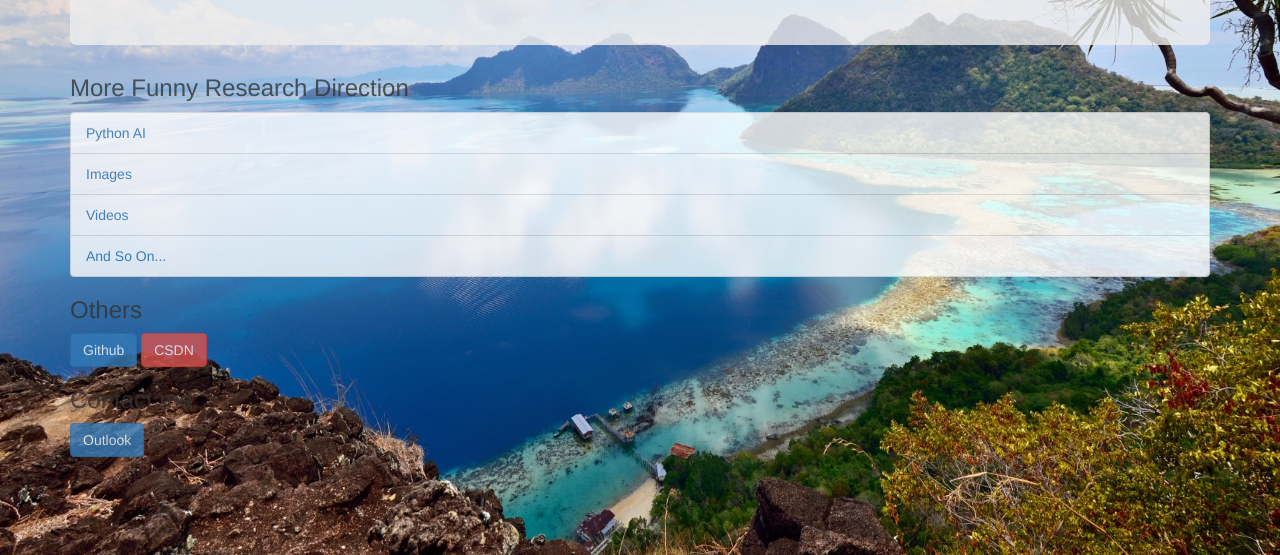
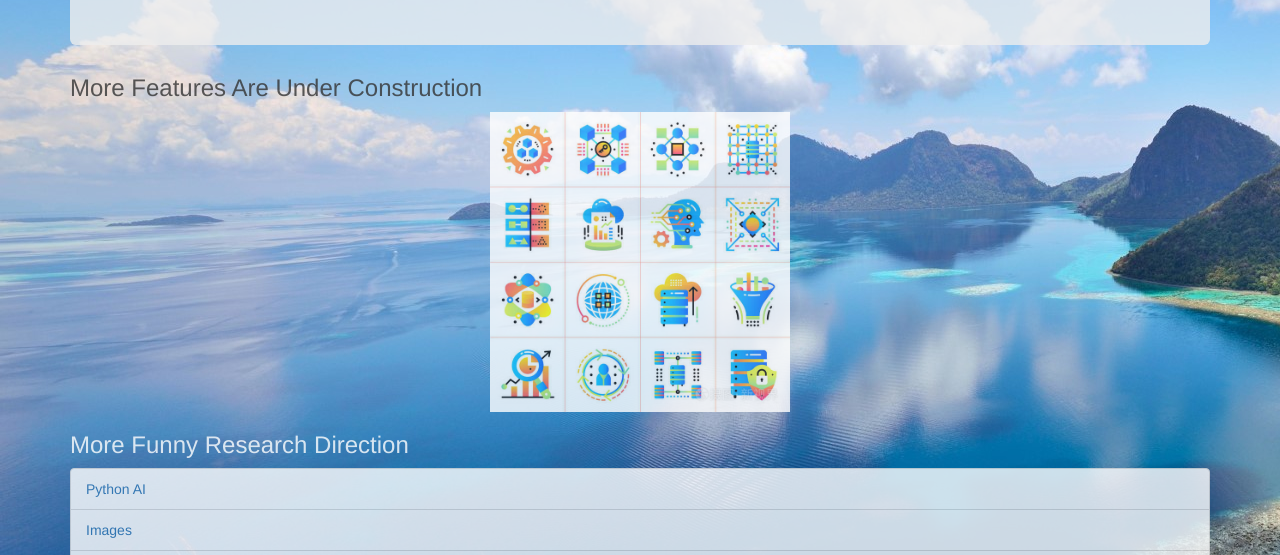
Before and after one commit to visionartist/visionartist.github.io, a plain HTML site: page index.html in a window 1280 px wide. Shown: the part 245-800 px from the top of the page. Drawn offline with nearby package versions, Linux system fonts and the light colour scheme.

Commit message:
pages update

```diff
--- a/index.html
+++ b/index.html
@@ -1,49 +1,60 @@
 <!DOCTYPE html>
 <html lang="en">
+
 <head>
     <meta charset="UTF-8">
     <meta http-equiv="X-UA-Compatible" content="IE=edge">
     <meta name="viewport" content="width=device-width, initial-scale=1.0">
-    <title>Wangzirui32 个人Github博客页面</title>
-    <link rel="stylesheet" href="https://stackpath.bootstrapcdn.com/bootstrap/3.4.1/css/bootstrap.min.css" integrity="sha384-HSMxcRTRxnN+Bdg0JdbxYKrThecOKuH5zCYotlSAcp1+c8xmyTe9GYg1l9a69psu" crossorigin="anonymous">
+    <title>Vision Artist Pages</title>
+    <link rel="stylesheet" href="https://stackpath.bootstrapcdn.com/bootstrap/3.4.1/css/bootstrap.min.css"
+        integrity="sha384-HSMxcRTRxnN+Bdg0JdbxYKrThecOKuH5zCYotlSAcp1+c8xmyTe9GYg1l9a69psu" crossorigin="anonymous">
     <script src="https://cdn.bootcdn.net/ajax/libs/jquery/3.6.0/jquery.js"></script>
     <style>
-        html{
+        html {
             height: 100%;
         }
+
         body {
             background-image: url("./bg.jpg");
-            background-repeat: no-repeat;
-            background-size: 100% 100%;
+            background-size: cover cover;
             opacity: 0.8;
         }
     </style>
 </head>
+
 <body>
     <div class="container">
         <h1></h1>
         <div class="jumbotron">
             <div class="container">
                 <h1>Vision Artist <small>Pages for computer vision</small></h1>
-                <p>My current research direction is computer vision such as pictures and videos, and I plan to make some of the results into mobile phone applications</p>
+                <p>My current research direction is computer vision such as pictures and videos, and I plan to make some
+                    of the results into mobile phone applications</p>
             </div>
         </div>
-        <h3>More Funny Research Direction</h3>
+        <h3>More Features Are Under Construction</h3>
+        <center><img src="./southeast.jpg" width="300" height="300" /></center>
+
+        <h3 style="color: #fff">More Funny Research Direction</h3>
         <ul class="list-group">
             <li class="list-group-item"><a href="https://github.com/DefTruth/lite.ai.toolkit">Python AI</a></li>
             <li class="list-group-item"><a href="https://github.com/tzutalin/labelImg">Images</a></li>
             <li class="list-group-item"><a href="https://github.com/3b1b/videos">Videos</a></li>
             <li class="list-group-item"><a href="">And So On...</a></li>
         </ul>
-        <h3>Others</h3>
+        <h3 style="color: #fff">Others</h3>
         <div class="links">
             <a href="https://github.com/visionartist" class="btn btn-primary">Github</a>
             <a href="https://blog.csdn.net/starlightjy?spm=1001.2101.3001.5343" class="btn btn-danger">CSDN</a>
         </div>
-        <h3>Contact me</h3>
+        <h3 style="color: #fff">Contact me</h3>
         <div class="links">
             <a href="mailto:visionartist@outlook.com" class="btn btn-primary">Outlook</a>
         </div>
+        <div>
+            <h3></h3>
+        </div>
     </div>
 </body>
+
 </html>
```
Also changed, not shown: southeast.jpg (added).
